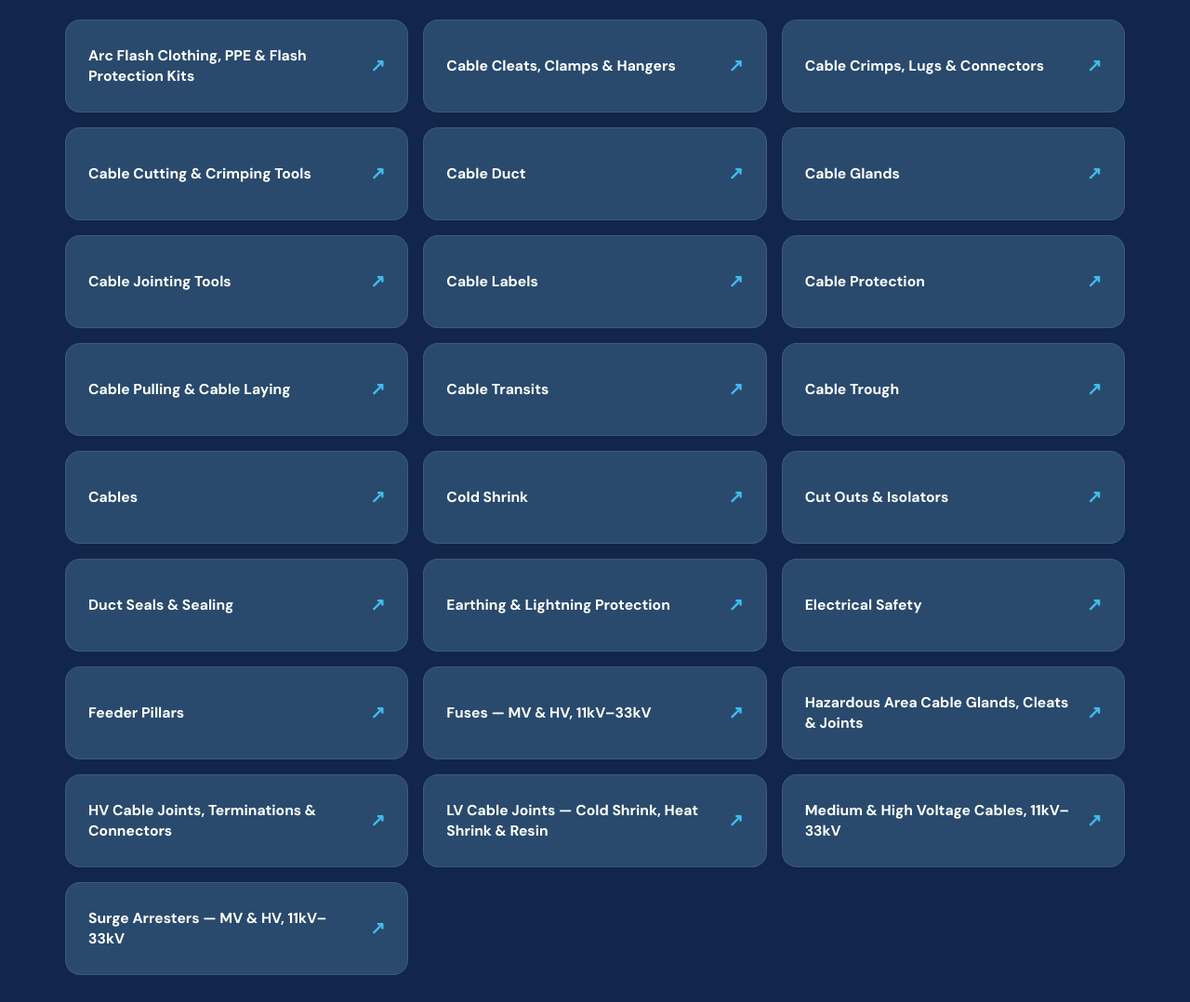
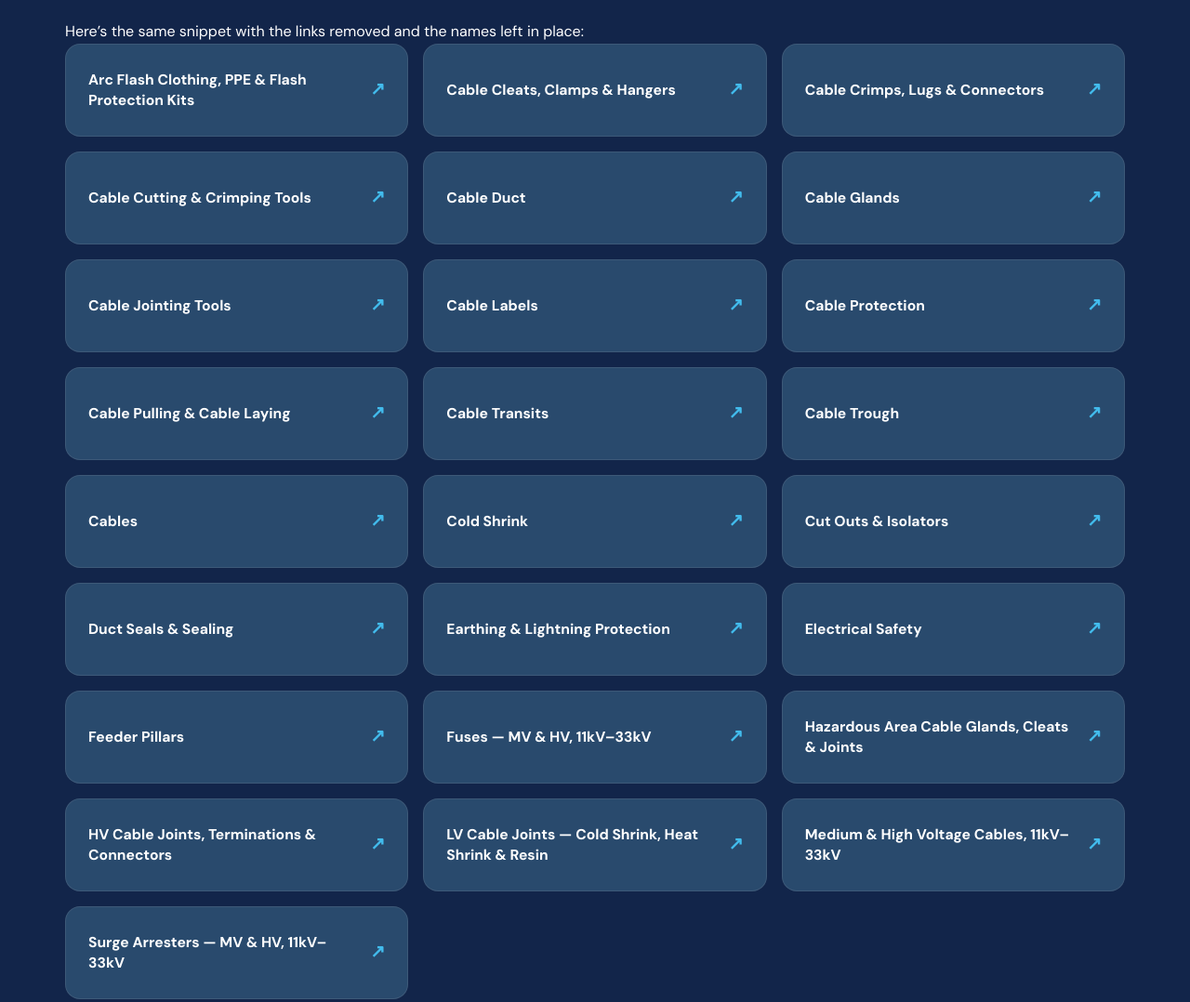
Before and after one commit to niamhqmahon-rgb/voltgenicsdraft, a plain HTML site: page trading.html in a window 1280 px wide. Shown: the part 520-1598 px from the top of the page at 93% size. Drawn offline with Linux system fonts and the light colour scheme.

Commit message:
Update trading page

```diff
--- a/trading.html
+++ b/trading.html
@@ -179,32 +179,34 @@
                 <p>Products for electrical installation, protection and infrastructure.</p>
             </div>
 
+            Here’s the same snippet with the links removed and the names left in place:
+
 <div class="product-grid">
-                <a class="product-link" href="https://www.powerandcables.com/product/arc-flash-clothing-protection/">Arc Flash Clothing, PPE &amp; Flash Protection Kits</a>
-                <a class="product-link" href="https://www.powerandcables.com/product/cable-cleats/">Cable Cleats, Clamps &amp; Hangers</a>
-                <a class="product-link" href="https://www.powerandcables.com/product/cable-crimps-lugs-connectors/">Cable Crimps, Lugs &amp; Connectors</a>
-                <a class="product-link" href="https://www.powerandcables.com/product/cable-cutting-crimping-tools/">Cable Cutting &amp; Crimping Tools</a>
-                <a class="product-link" href="https://www.powerandcables.com/product/cable-duct/">Cable Duct</a>
-                <a class="product-link" href="https://www.powerandcables.com/product/cable-glands/">Cable Glands</a>
-                <a class="product-link" href="https://www.powerandcables.com/product/cable-jointing-tools/">Cable Jointing Tools</a>
-                <a class="product-link" href="https://www.powerandcables.com/product/cable-labels/">Cable Labels</a>
-                <a class="product-link" href="https://www.powerandcables.com/product/cable-protection/">Cable Protection</a>
-                <a class="product-link" href="https://www.powerandcables.com/product/cable-pulling-laying/">Cable Pulling &amp; Cable Laying</a>
-                <a class="product-link" href="https://www.powerandcables.com/product/cable-transits/">Cable Transits</a>
-                <a class="product-link" href="https://www.powerandcables.com/product/cable-trough/">Cable Trough</a>
-                <a class="product-link" href="https://www.powerandcables.com/product/offshore-cables/">Cables</a>
-                <a class="product-link" href="https://www.powerandcables.com/product/cold-shrink/">Cold Shrink</a>
-                <a class="product-link" href="https://www.powerandcables.com/product/cut-outs-isolators/">Cut Outs &amp; Isolators</a>
-                <a class="product-link" href="https://www.powerandcables.com/product/duct-seals/">Duct Seals &amp; Sealing</a>
-                <a class="product-link" href="https://www.powerandcables.com/product/earthing-lightning-protection/">Earthing &amp; Lightning Protection</a>
-                <a class="product-link" href="https://www.powerandcables.com/product/electrical-safety/">Electrical Safety</a>
-                <a class="product-link" href="https://www.powerandcables.com/product/feeder-pillars/">Feeder Pillars</a>
-                <a class="product-link" href="https://www.powerandcables.com/product/fuses-hv-mv-11kv-33kv/">Fuses — MV &amp; HV, 11kV–33kV</a>
-                <a class="product-link" href="https://www.powerandcables.com/product/hazardous-area/">Hazardous Area Cable Glands, Cleats &amp; Joints</a>
-                <a class="product-link" href="https://www.powerandcables.com/product/hv-cable-joints-terminations-connectors/">HV Cable Joints, Terminations &amp; Connectors</a>
-                <a class="product-link" href="https://www.powerandcables.com/product/lv-cable-joints/">LV Cable Joints — Cold Shrink, Heat Shrink &amp; Resin</a>
-                <a class="product-link" href="https://www.powerandcables.com/product/11kv-33kv-mv-hv-cables/">Medium &amp; High Voltage Cables, 11kV–33kV</a>
-                <a class="product-link" href="https://www.powerandcables.com/product/surge-arresters-mv-hv-11kv-33kv/">Surge Arresters — MV &amp; HV, 11kV–33kV</a>
+    <span class="product-link">Arc Flash Clothing, PPE &amp; Flash Protection Kits</span>
+    <span class="product-link">Cable Cleats, Clamps &amp; Hangers</span>
+    <span class="product-link">Cable Crimps, Lugs &amp; Connectors</span>
+    <span class="product-link">Cable Cutting &amp; Crimping Tools</span>
+    <span class="product-link">Cable Duct</span>
+    <span class="product-link">Cable Glands</span>
+    <span class="product-link">Cable Jointing Tools</span>
+    <span class="product-link">Cable Labels</span>
+    <span class="product-link">Cable Protection</span>
+    <span class="product-link">Cable Pulling &amp; Cable Laying</span>
+    <span class="product-link">Cable Transits</span>
+    <span class="product-link">Cable Trough</span>
+    <span class="product-link">Cables</span>
+    <span class="product-link">Cold Shrink</span>
+    <span class="product-link">Cut Outs &amp; Isolators</span>
+    <span class="product-link">Duct Seals &amp; Sealing</span>
+    <span class="product-link">Earthing &amp; Lightning Protection</span>
+    <span class="product-link">Electrical Safety</span>
+    <span class="product-link">Feeder Pillars</span>
+    <span class="product-link">Fuses — MV &amp; HV, 11kV–33kV</span>
+    <span class="product-link">Hazardous Area Cable Glands, Cleats &amp; Joints</span>
+    <span class="product-link">HV Cable Joints, Terminations &amp; Connectors</span>
+    <span class="product-link">LV Cable Joints — Cold Shrink, Heat Shrink &amp; Resin</span>
+    <span class="product-link">Medium &amp; High Voltage Cables, 11kV–33kV</span>
+    <span class="product-link">Surge Arresters — MV &amp; HV, 11kV–33kV</span>
 </div>
 </section>
 
@@ -215,17 +217,17 @@
     </div>
 
     <div class="product-grid">
-                <a class="product-link" href="https://www.heatingandprocess.com/product/mechanical/">Mechanical</a>
-                <a class="product-link" href="https://www.heatingandprocess.com/product/process-instrumentation/">Process Instrumentation</a>
-                <a class="product-link" href="https://www.heatingandprocess.com/product/light-power/">Light and Power</a>
-                <a class="product-link" href="https://www.heatingandprocess.com/product/metering/">Metering</a>
-                <a class="product-link" href="https://www.heatingandprocess.com/product/gas-detection/">Gas Detection</a>
-                <a class="product-link" href="https://www.heatingandprocess.com/product/trace-heating/">Trace Heating</a>
-                <a class="product-link" href="https://www.heatingandprocess.com/product/ibc-heating/">IBC Heating</a>
-                <a class="product-link" href="https://www.heatingandprocess.com/product/silicone-heaters/">Silicone Heaters</a>
-                <a class="product-link" href="https://www.heatingandprocess.com/product/hvac-breeam-leak-detection-valves-wras/">HVAC</a>
-                <a class="product-link" href="https://www.heatingandprocess.com/product/mobile-communications/">Mobile Communications</a>
-                <a class="product-link" href="https://www.heatingandprocess.com/product/hazardous-area-products/">Hazardous Area Products</a>
+        <span class="product-link">Mechanical</span>
+        <span class="product-link">Process Instrumentation</span>
+        <span class="product-link">Light and Power</span>
+        <span class="product-link">Metering</span>
+        <span class="product-link">Gas Detection</span>
+        <span class="product-link">Trace Heating</span>
+        <span class="product-link">IBC Heating</span>
+        <span class="product-link">Silicone Heaters</span>
+        <span class="product-link">HVAC</span>
+        <span class="product-link">Mobile Communications</span>
+        <span class="product-link">Hazardous Area Products</span>
     </div>
 </section>
 
```
Lines whose indentation alone changed are shown as unchanged.
